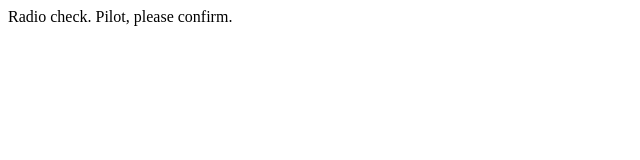
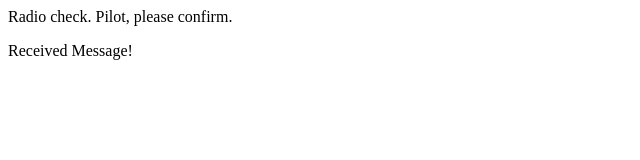
Before and after one commit to MSSangeetha/communication-log1, a plain HTML site: page index.html in a window 1280 px wide. Shown: the whole page, without its empty margins (0-640 px from the left). Drawn offline with Linux system fonts and the light colour scheme.

Commit message:
Added second line to log.

```diff
--- a/index.html
+++ b/index.html
@@ -1,5 +1,6 @@
 <html>
    <body>
       <p>Radio check. Pilot, please confirm.</p>
+      <p>Received Message!</p>
    </body>
 </html>
```
